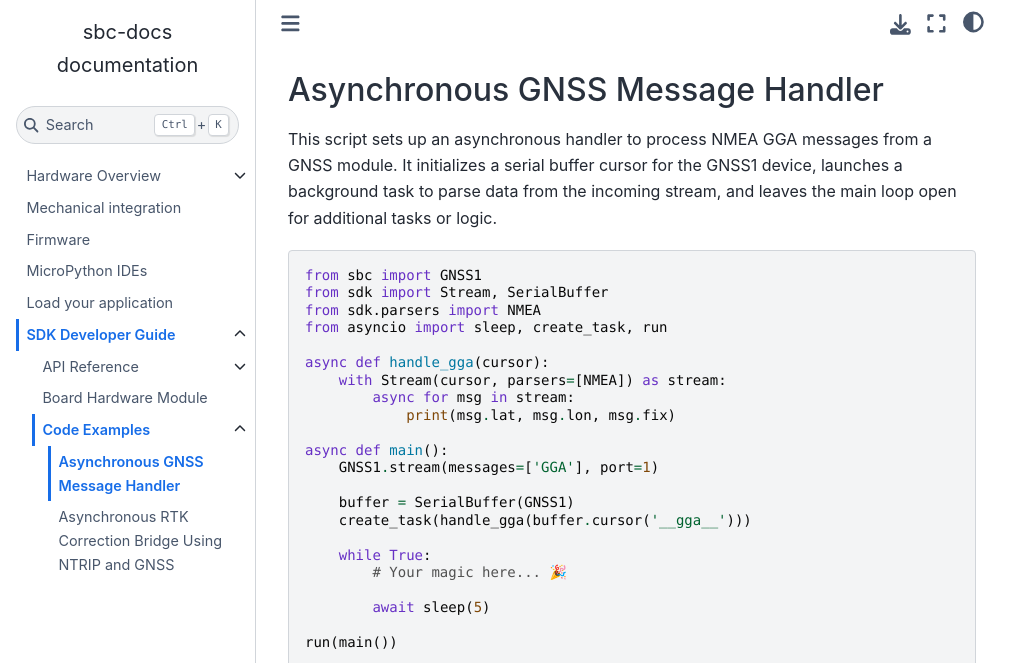
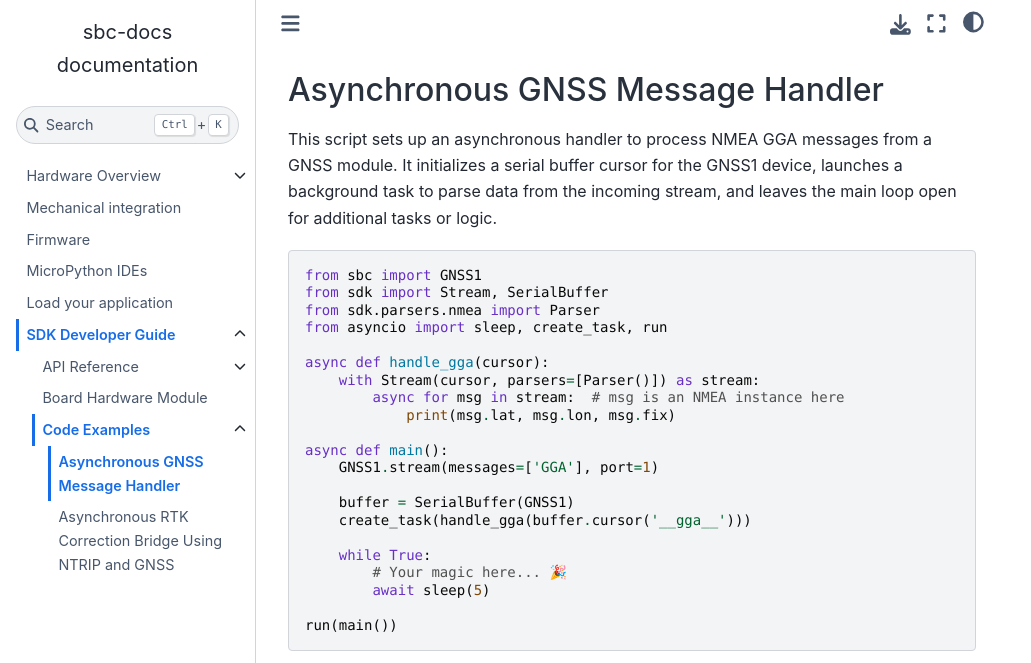
Before and after one commit to EPS-Works/sbc-docs, a Sphinx documentation site: the page built from source/sdk/examples/async_gnss_stream.md, in a window 1280 px wide and 949 px high, cut to the strip 0-663 px from the top of the window. Shown: the whole strip, without its empty margins (0-1031 px from the left). Built offline with Sphinx 7.4.7 and the Sphinx Book theme 1.1.4, drawn with Linux system fonts in a browser that asks for light colours.

Commit message:
docs: fix example

````diff
--- a/source/sdk/examples/async_gnss_stream.md
+++ b/source/sdk/examples/async_gnss_stream.md
@@ -6,12 +6,12 @@ This script sets up an asynchronous handler to process NMEA GGA messages from a
 ```python
 from sbc import GNSS1
 from sdk import Stream, SerialBuffer
-from sdk.parsers import NMEA
+from sdk.parsers.nmea import Parser
 from asyncio import sleep, create_task, run
 
 async def handle_gga(cursor):
-    with Stream(cursor, parsers=[NMEA]) as stream:
-        async for msg in stream:
+    with Stream(cursor, parsers=[Parser()]) as stream:
+        async for msg in stream:  # msg is an NMEA instance here
             print(msg.lat, msg.lon, msg.fix)
 
 async def main():
@@ -22,7 +22,6 @@ async def main():
 
     while True:
         # Your magic here... 🎉
-
         await sleep(5)
 
 run(main())
````
